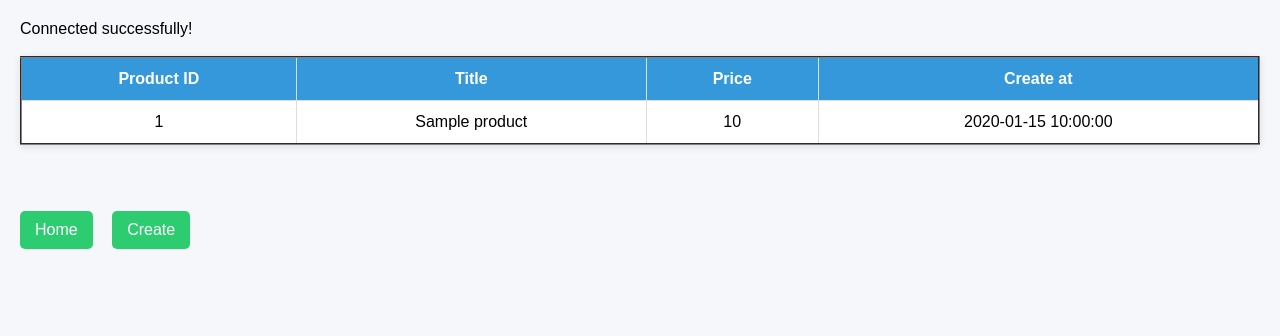
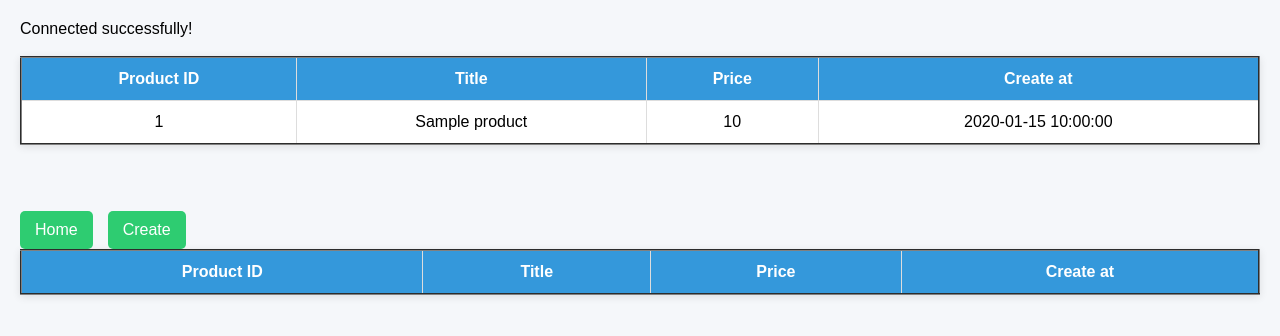
Before and after one commit to Thakvika1/Tiki_app, a PHP site: page /dashboard.php in a window 1280 px wide. Shown: the top 336 px of the page. Run offline with PHP 8.4, Linux system fonts and the light colour scheme; tables that the repository leaves empty or names only in its code hold one stand-in row (values such as "Sample post"); a stand-in replaces the project's code that opens the database connection; lists and menus that the app fills with data are empty.

Commit message:
refactor file

```diff
--- a/admin/dashboard.php
+++ b/admin/dashboard.php
@@ -13,10 +13,12 @@
     }
     echo "Connected successfully! <br /><br />";
 
+
+    // products data
     $product_db = "SELECT * FROM products";
-    $result = mysqli_query($conn, $product_db);
+    $query_product_db = mysqli_query($conn, $product_db);
 
-    if ($result && mysqli_num_rows($result) > 0) {
+    if ($query_product_db && mysqli_num_rows($query_product_db) > 0) {
         echo '
             <table border="2">
                 <thead>
@@ -30,13 +32,13 @@
                 <tbody>
         ';
 
-        while ($row = mysqli_fetch_assoc($result)) {
+        while ($row_product_db = mysqli_fetch_assoc($query_product_db)) {
             echo '
                 <tr id="values">
-                    <td>' . $row['product_id'] . '</td>
-                    <td>' . $row['title'] . '</td>
-                    <td>' . $row['price'] . '</td>
-                    <td>' . $row['created_at'] . '</td>
+                    <td>' . $row_product_db['product_id'] . '</td>
+                    <td>' . $row_product_db['title'] . '</td>
+                    <td>' . $row_product_db['price'] . '</td>
+                    <td>' . $row_product_db['created_at'] . '</td>
                 </tr>
             ';
         }
@@ -47,6 +49,29 @@
         ';
     }
 
+    // orders data
+    $order_db = "SELECT * FROM orders";
+    $query_order_db = mysqli_query($conn, $order_db);
+
+    if($query_order_db && mysqli_num_rows($query_order_db) > 0) {
+        echo '
+            <table border="2">
+                <thead>
+                    <tr>
+                        <th>Product ID</th>
+                        <th>Title</th>
+                        <th>Price</th>
+                        <th>Create at</th>
+                    </tr>
+                </thead>
+                <tbody>
+        ';
+
+        while ($row_order_db = mysqli_fetch_assoc($query_product_db)) {
+
+        }
+    }
+
 ?>
 
 
```
Also changed, not shown: app.php (+8 -4 lines).
